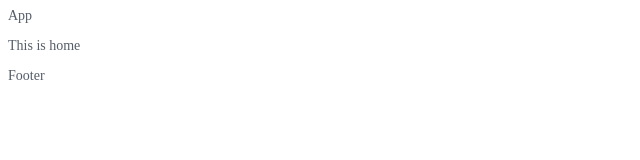
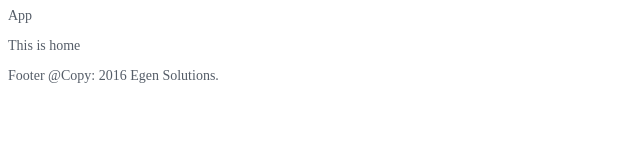
Before and after one commit to divyamvandana/example, a plain HTML site: page index.html in a window 1280 px wide. Shown: the whole page, without its empty margins (0-640 px from the left). Drawn offline with Linux system fonts and the light colour scheme.

```diff
--- a/index.html
+++ b/index.html
@@ -10,6 +10,7 @@
 </SECTION>
 <footer>
 	Footer
+	@Copy: 2016 Egen Solutions.
 </footer>
 	<script type="text/javascript" src="scripts/app.js"></script>
 </body>
```
